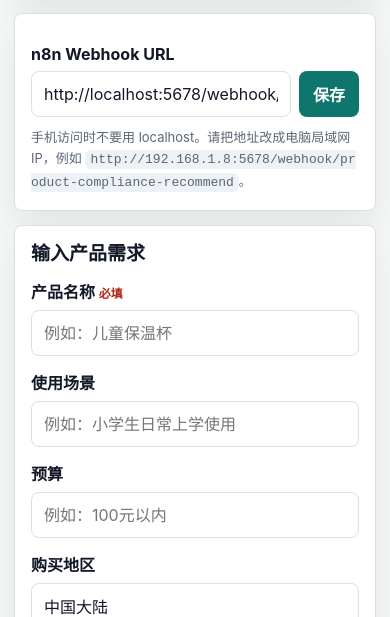
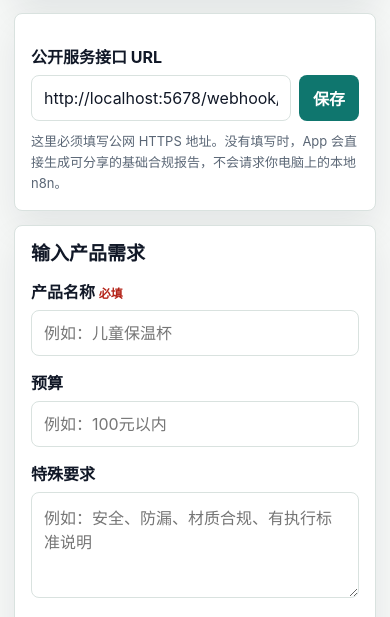
Before and after one commit to standard-compliance-app/product-standard-compliance-agent, a plain HTML site: page docs/mobile-app/index.html in a window 390 px wide. Both pictures are taken after a click on the button "设置". Shown: the part 227-844 px from the top of the page. Drawn offline with Linux system fonts and the light colour scheme.

Commit message:
Simplify public mobile app form

```diff
--- a/docs/mobile-app/index.html
+++ b/docs/mobile-app/index.html
@@ -21,20 +21,19 @@
       </section>
 
       <section class="settings-panel" id="settingsPanel" hidden>
-        <label for="webhookUrl">n8n Webhook URL</label>
+        <label for="webhookUrl">公开服务接口 URL</label>
         <div class="inline-field">
           <input
             id="webhookUrl"
             type="url"
             inputmode="url"
-            placeholder="http://电脑局域网IP:5678/webhook/product-compliance-recommend"
+            placeholder="https://你的公网 n8n/webhook/product-compliance-recommend"
             autocomplete="url"
           />
           <button id="saveWebhook" type="button">保存</button>
         </div>
         <p class="hint">
-          手机访问时不要用 localhost。请把地址改成电脑局域网 IP，例如
-          <code>http://192.168.1.8:5678/webhook/product-compliance-recommend</code>。
+          这里必须填写公网 HTTPS 地址。没有填写时，App 会直接生成可分享的基础合规报告，不会请求你电脑上的本地 n8n。
         </p>
       </section>
 
@@ -44,14 +43,8 @@
           <label for="productName">产品名称 <span>必填</span></label>
           <input id="productName" name="product_name" required placeholder="例如：儿童保温杯" />
 
-          <label for="useCase">使用场景</label>
-          <input id="useCase" name="use_case" placeholder="例如：小学生日常上学使用" />
-
           <label for="budget">预算</label>
           <input id="budget" name="budget" placeholder="例如：100元以内" />
-
-          <label for="region">购买地区</label>
-          <input id="region" name="region" value="中国大陆" />
 
           <label for="extraRequirements">特殊要求</label>
           <textarea
```
